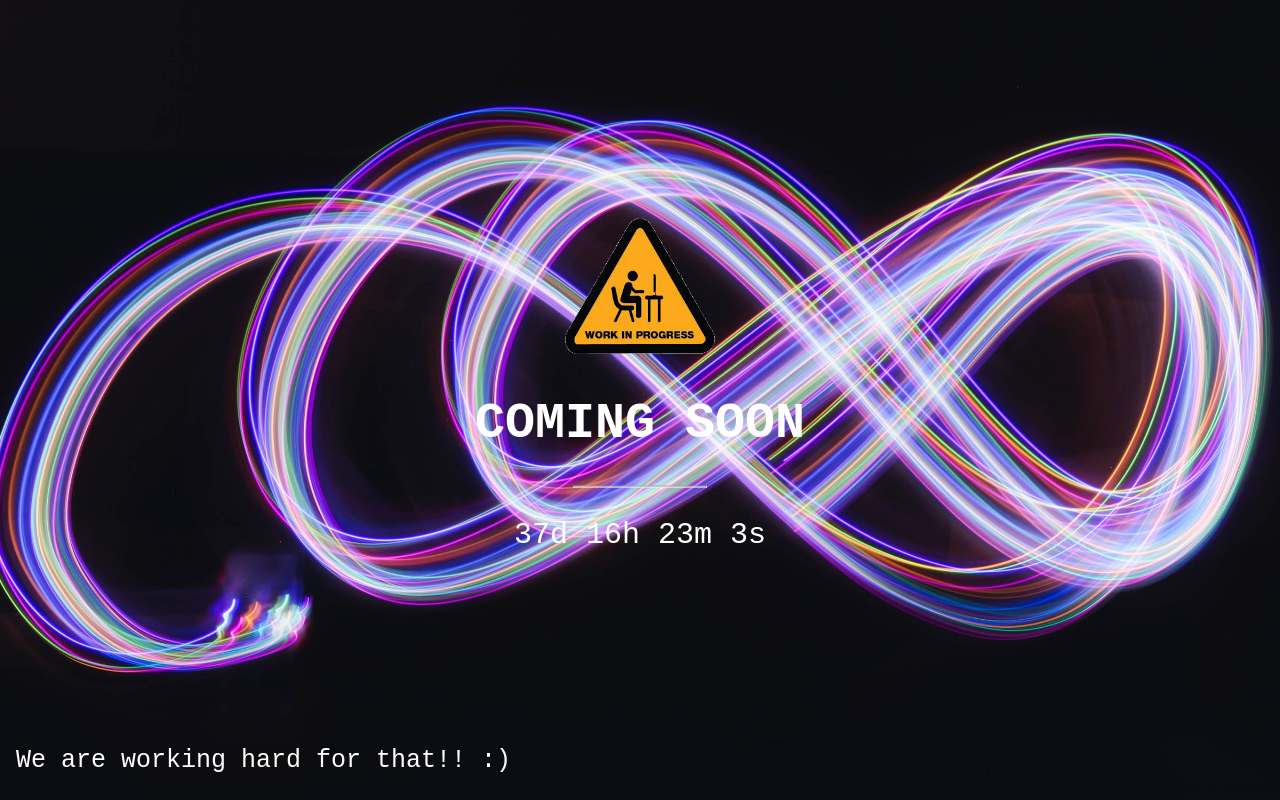
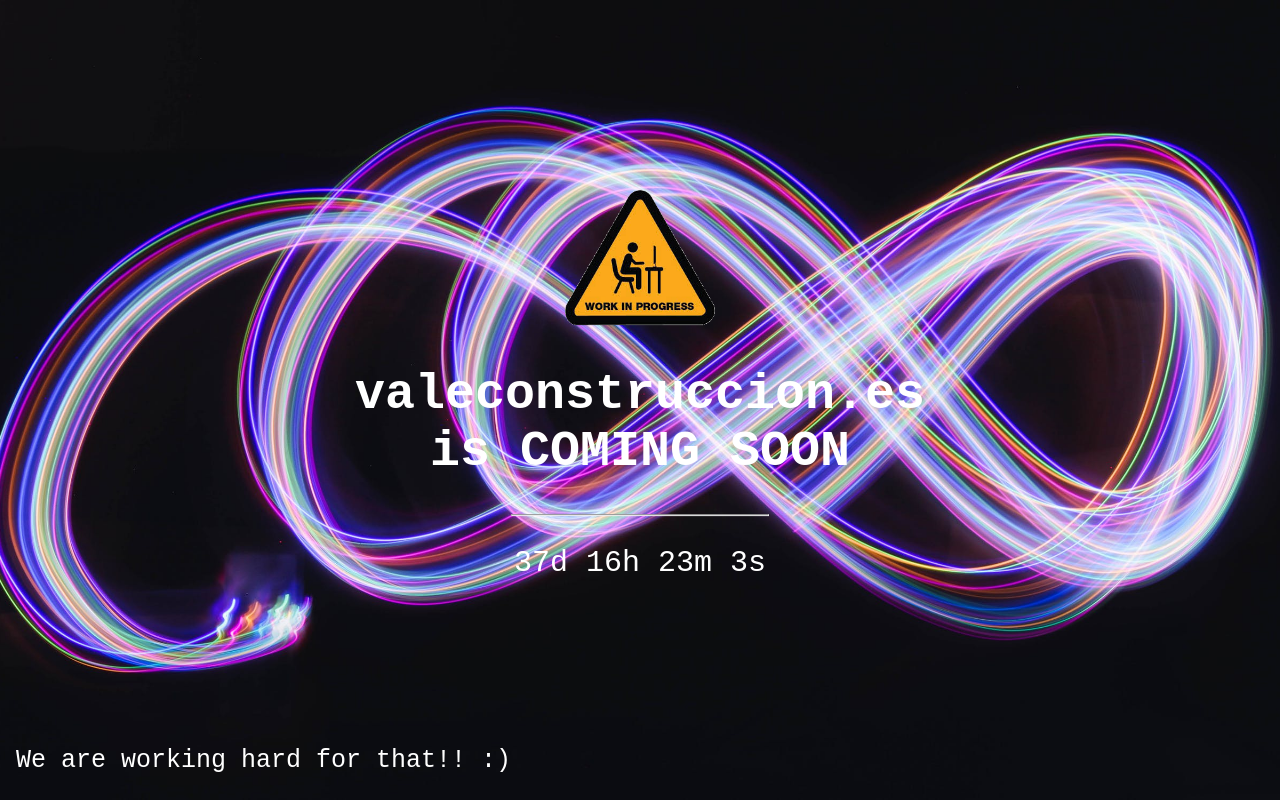
Before and after one commit to vladpepe/wipValeConstruccion, a plain HTML site: page index.html in a window 1280 px wide. Drawn offline with Linux system fonts and the light colour scheme.

Commit message:
Update index.html

```diff
--- a/index.html
+++ b/index.html
@@ -49,7 +49,7 @@ hr {
   <div class="middle">
 	<img src="wip.png" alt="this slowpoke moves"  width=150/>
 
-    <h1>COMING SOON</h1>
+    <h1>valeconstruccion.es is COMING SOON</h1>
     <hr>
     <p id="demo" style="font-size:30px"></p>
   </div>
```
